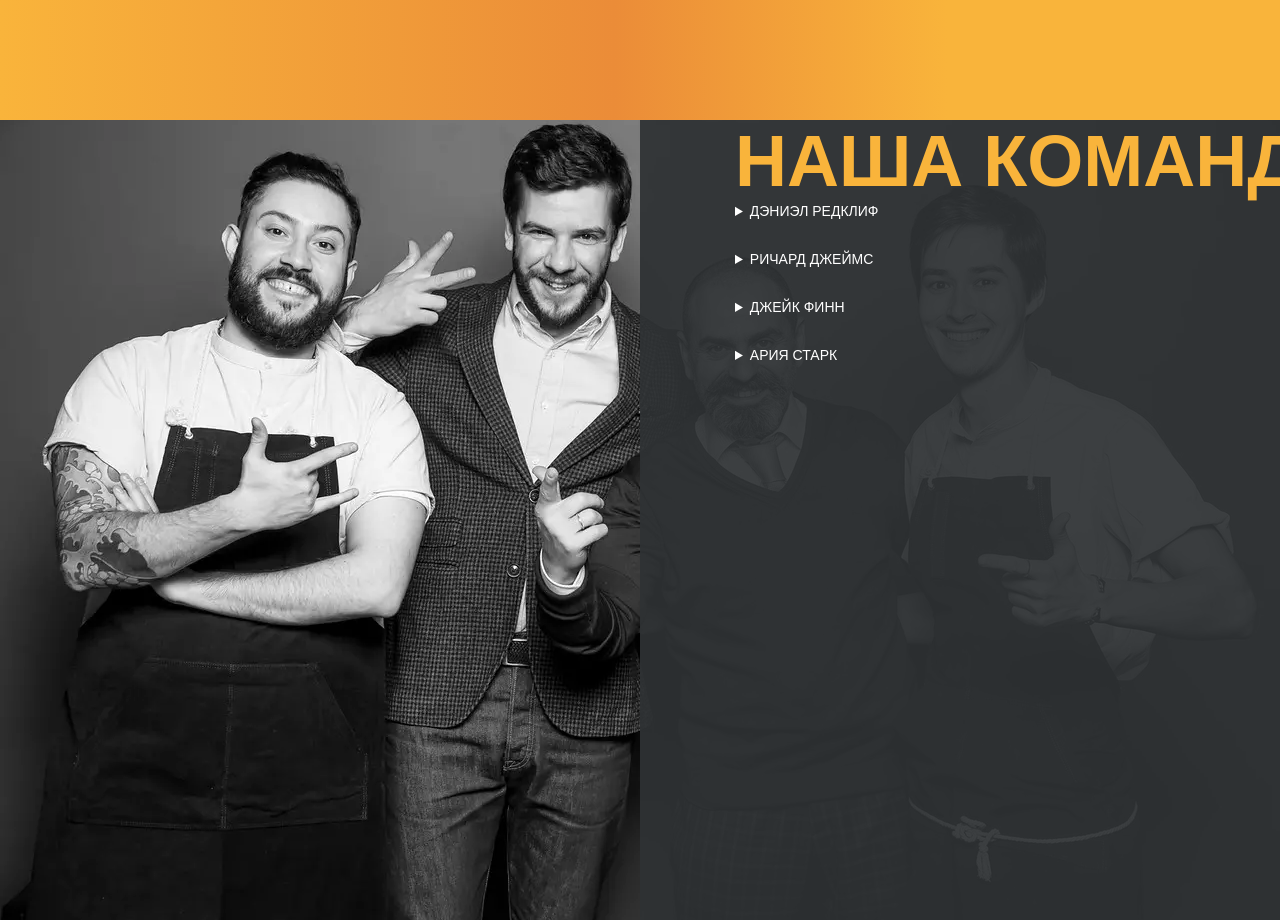
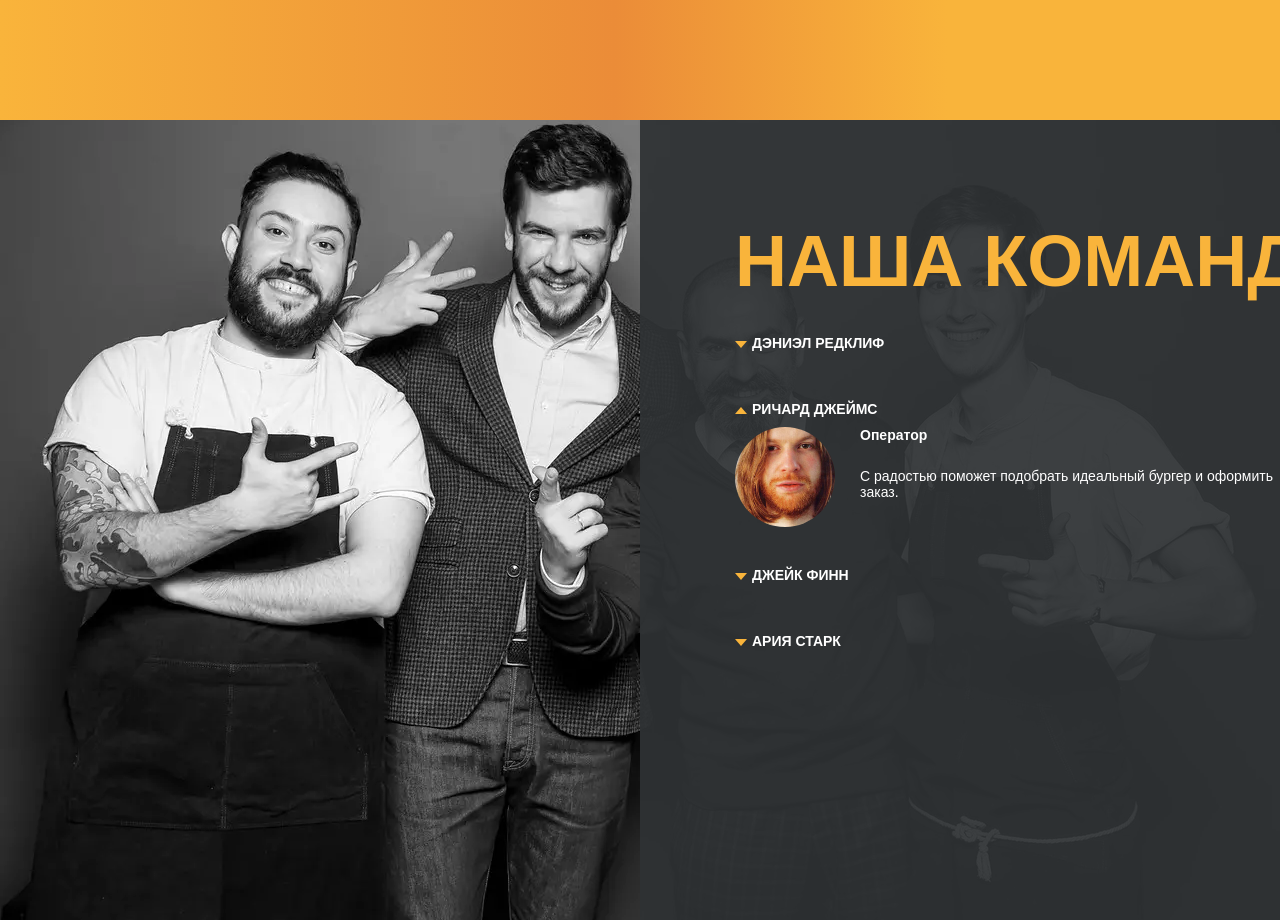
Before and after one commit to r203/r203.github.io, a plain HTML site: page work/work3/index.html in a window 1280 px wide. Shown: the part 2280-3200 px from the top of the page. Drawn offline with Linux system fonts and the light colour scheme.

Commit message:
added and stylized section team

```diff
--- a/work/work3/index.html
+++ b/work/work3/index.html
@@ -138,55 +138,65 @@
             <div class="team">
                 <div class="team__right">
                     <div class="container container--half-side">
-                        <h2 class="title">Наша команда</h2>
-                        <details class="team__details">
-                            <summary class="title team__title">Дэниэл Редклиф</summary>
-                            <div class="team__avatar">
-                                <img src="#" alt="Даниел Редклив" class="team__image">
+                        <h2 class="title team__title">Наша команда</h2>
+                        <ul class="accordeon">
+                            <li class="accordeon__item">
+                                <h3 class="title accordeon__title">Дэниэл Редклиф</h3>
+                                <div class="accordeon__block">
+                                    <div class="accordeon__avatar">
+                                        <img src="./images/team/avatar.jpg" alt="Даниел Редклив" class="accordeon__image">
                                     </div>
-                            <div class="team__info">
-                                <h3 class="team__occup">Оператор</h3>
-                                <div class="team__desc">
+                                    <article class="accordeon__info">
+                                        <h3 class="accordeon__occup">Оператор</h3>
+                                        <div class="accordeon__desc">
+                                            <p>С радостью поможет подобрать идеальный бургер и оформить заказ. С радостью поможет подобрать идеальный бургер и оформить заказ. С радостью поможет подобрать идеальный бургер и оформить заказ. С радостью поможет подобрать идеальный бургер и оформить заказ. </p>
+                                        </div>
+                                    </article>
+                                </div>
+                            </li>
+                            <li class="accordeon__item accordeon__item--open">
+                                <h3 class="title accordeon__title">Ричард Джеймс</h3>
+                                <div class="accordeon__block">
+                                    <div class="accordeon__avatar">
+                                        <img src="./images/team/avatar.jpg" alt="Даниел Редклив" class="accordeon__image">
+                                    </div>
+                                    <article class="accordeon__info">
+                                        <h3 class="accordeon__occup">Оператор</h3>
+                                        <div class="accordeon__desc">
                                             <p>С радостью поможет подобрать идеальный бургер и оформить заказ.</p>
                                         </div>
+                                    </article>
                                 </div>
-                        </details>
-                        <details class="team__details">
-                            <summary class="title team__title">Ричард Джеймс</summary>
-                            <div class="team__avatar">
-                                <img src="#" alt="Даниел Редклив" class="team__image">
+                            </li>
+                            <li class="accordeon__item">
+                                <h3 class="title accordeon__title">Джейк Финн</h3>
+                                <div class="accordeon__block">
+                                    <div class="accordeon__avatar">
+                                        <img src="./images/team/avatar.jpg" alt="Даниел Редклив" class="accordeon__image">
                                     </div>
-                            <div class="team__info">
-                                <h3 class="team__occup">Оператор</h3>
-                                <div class="team__desc">
+                                    <article class="accordeon__info">
+                                        <h3 class="accordeon__occup">Оператор</h3>
+                                        <div class="accordeon__desc">
                                             <p>С радостью поможет подобрать идеальный бургер и оформить заказ.</p>
                                         </div>
+                                    </article>
                                 </div>
-                        </details>
-                        <details class="team__details">
-                            <summary class="title team__title">Джейк Финн</summary>
-                            <div class="team__avatar">
-                                <img src="#" alt="Даниел Редклив" class="team__image">
+                            </li>
+                            <li class="accordeon__item">
+                                <h3 class="title accordeon__title">Ария Старк</h3>
+                                <div class="accordeon__block">
+                                    <div class="accordeon__avatar">
+                                        <img src="./images/team/avatar.jpg" alt="Даниел Редклив" class="accordeon__image">
                                     </div>
-                            <div class="team__info">
-                                <h3 class="team__occup">Оператор</h3>
-                                <div class="team__desc">
+                                    <article class="accordeon__info">
+                                        <h3 class="accordeon__occup">Оператор</h3>
+                                        <div class="accordeon__desc">
                                             <p>С радостью поможет подобрать идеальный бургер и оформить заказ.</p>
                                         </div>
+                                    </article>
                                 </div>
-                        </details>
-                        <details class="team__details">
-                            <summary class="title team__title">Ария Старк</summary>
-                            <div class="team__avatar">
-                                <img src="#" alt="Даниел Редклив" class="team__image">
-                            </div>
-                            <div class="team__info">
-                                <h3 class="team__occup">Оператор</h3>
-                                <div class="team__desc">
-                                    <p>С радостью поможет подобрать идеальный бургер и оформить заказ.</p>
-                                </div>
-                            </div>
-                        </details>
+                            </li>
+                        </ul>
                     </div>
                 </div>
             </div>
--- /dev/null
+++ b/work/work3/style/blocks/_accordeon.scss
@@ -0,0 +1,65 @@
+.accordeon {
+    &__item {
+        margin-bottom: 40px;
+        &--open .accordeon__block{
+            height: 100%;
+        }
+        &--open .accordeon__title:before{
+            transform: rotate(180deg);
+        }
+    }
+    list-style: none;
+    &__title {
+        font-size: 14px;
+        color: $nav-text;
+        margin-bottom: 10px;
+        cursor: pointer;
+        &:before {
+            content: '';
+            display: inline-flex;
+            border-left: 6px solid transparent;
+            border-right: 6px solid transparent;
+            border-top: 7px solid $color-title;
+            margin-right: 5px;
+        }
+    }
+    &__block {
+        display: flex;
+        height: 0;
+        overflow: hidden;
+        transition: all 1s;
+    }
+    &__avatar {
+        position: relative;
+        width: 100px;
+        height: 100px;
+        border-radius: 50%;
+        border-radius: 50%;
+        overflow: hidden;
+        margin-right: 25px;
+    }
+    &__image {
+        position: absolute;
+        object-fit: cover;
+        left: 50%;
+        top: 50%;
+        transform: translate(-50%, -50%);
+        max-width: 100%;
+        height: 100%;
+    }
+    &__info {
+        flex: 1;
+    }
+    &__occup {
+        color: $nav-text;
+        font-family: $regular-text-b;
+        font-size: 14px;
+        margin-bottom: 25px;
+    }
+    &__desc {
+        color: $nav-text;
+        font-family: $regular-text-l;
+        font-size: 14px;
+        padding-right: 200px;
+    }
+}
--- a/work/work3/style/blocks/_team.scss
+++ b/work/work3/style/blocks/_team.scss
@@ -6,10 +6,9 @@
     &__right {
         background-color: rgba($color: #2f3234, $alpha: .93);
         width: 50%;
+        padding-top: 100px;
     }
     &__title {
-        font-size: 14px;
-        color: $nav-text;
         margin-bottom: 32px;
     }
 }
--- a/work/work3/style/blocks/_variables.scss
+++ b/work/work3/style/blocks/_variables.scss
@@ -8,7 +8,9 @@ $title: 'Gagalin', sans-serif;
 $title-text: 'Lifehack', sans-serif;
 $regular-text-l: 'Ubuntu-Light', sans-serif;
 $regular-text-m: 'Ubuntu-Medium', sans-serif;
+$regular-text-b: 'Ubuntu-B', sans-serif;
 $nav-text: #fff;
 
 /*цвета*/
 $color-price: #e35028;
+$color-title: #f9b43b;
--- a/work/work3/style/style.scss
+++ b/work/work3/style/style.scss
@@ -7,6 +7,7 @@
 @import '../style/blocks/banner';
 @import '../style/blocks/offer';
 @import '../style/blocks/slider';
+@import '../style/blocks/accordeon';
 @import '../style/blocks/review';
 @import '../style/blocks/team';
 @import '../style/blocks/delivery';
```
Also changed, not shown: work/work3/images/team/avatar.jpg (added), work/work3/style/style.css, 1 other file. Lines whose indentation alone changed are shown as unchanged.
